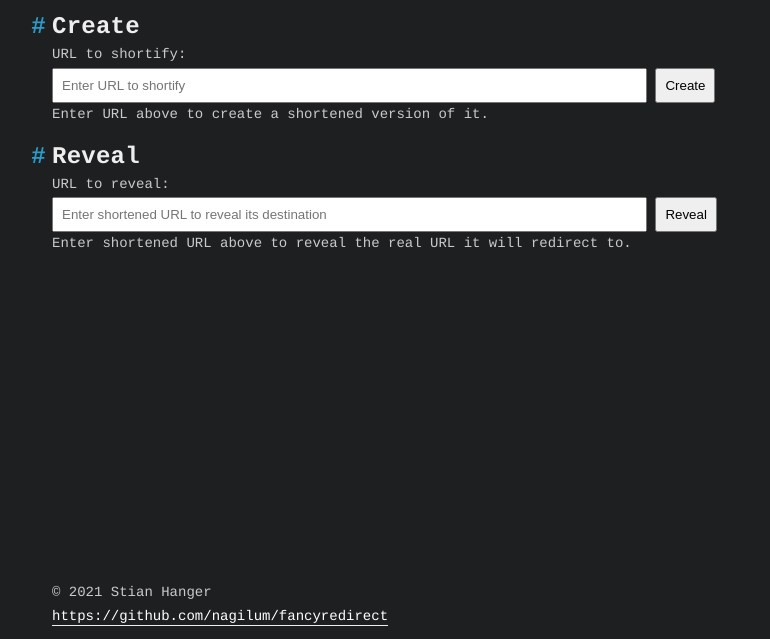
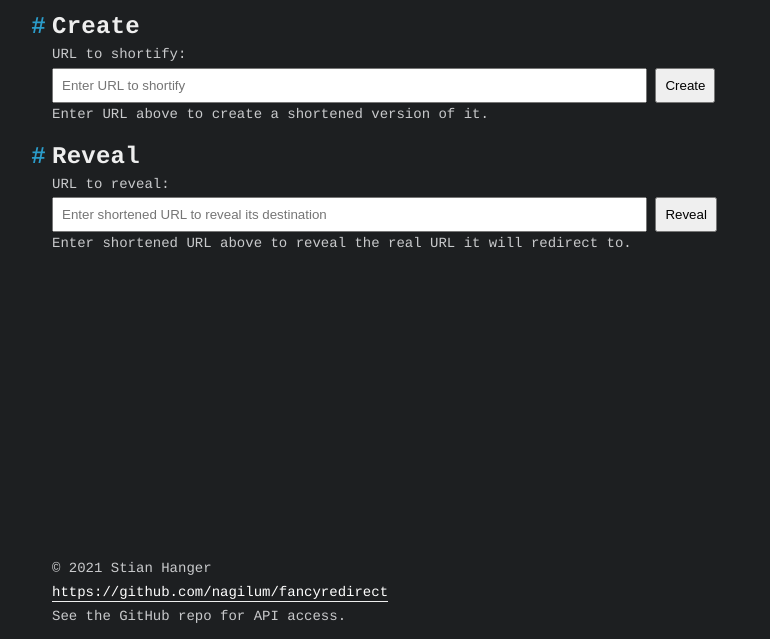
Before and after one commit to nagilum/FancyRedirect, a plain HTML site: page src/wwwroot/index.html in a window 1280 px wide. Shown: the part 161-800 px from the top of the page, without its empty margins (238-1008 px from the left). Drawn offline with Linux system fonts and the light colour scheme.

```diff
--- a/src/wwwroot/index.html
+++ b/src/wwwroot/index.html
@@ -61,7 +61,8 @@
             </section>
             <footer>
                 &copy; 2021 Stian Hanger<br>
-                <a href="https://github.com/nagilum/fancyredirect">https://github.com/nagilum/fancyredirect</a>
+                <a href="https://github.com/nagilum/fancyredirect">https://github.com/nagilum/fancyredirect</a><br>
+                See the GitHub repo for API access.
             </footer>
         </article>
         <script src="/assets/js/app.js?v=1.1"></script>
```
